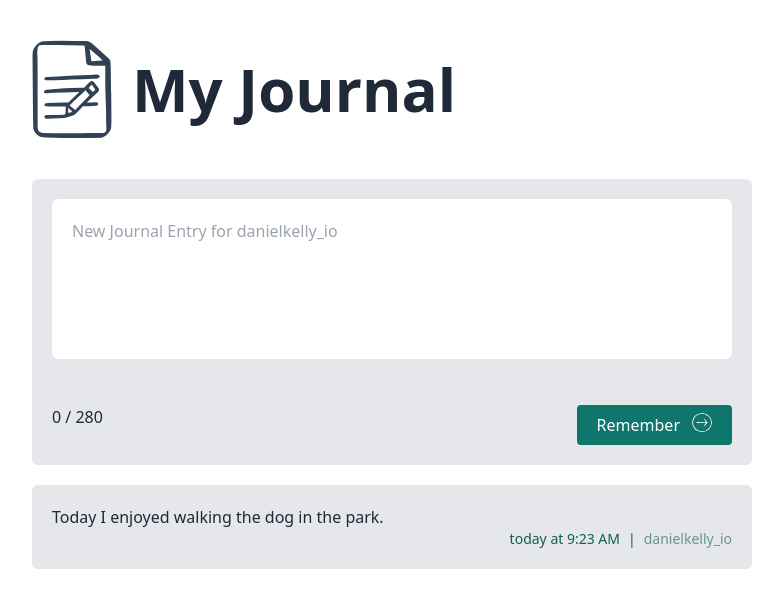
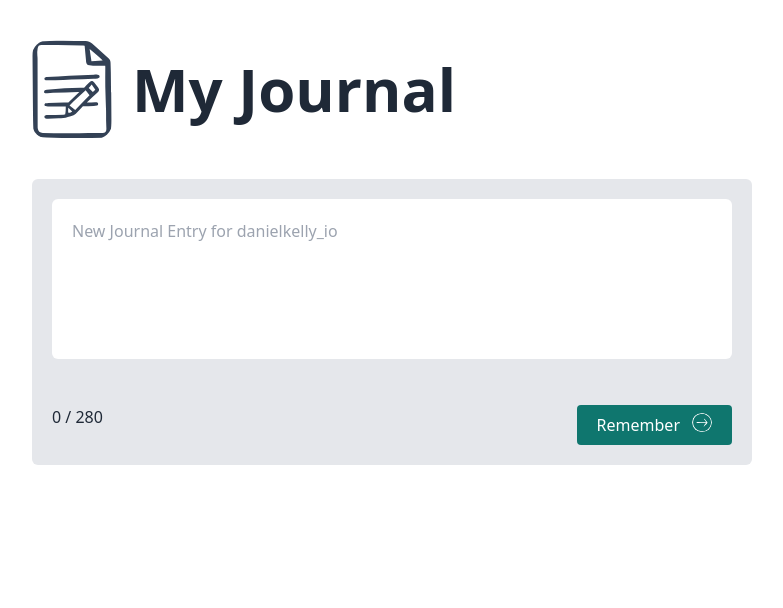
Before and after one commit to bitsnaps/journal-demo-ts-vue3, a Vue app: page / in a window 1280 px wide. Shown: the top 608 px of the page, without its empty margins (248-1031 px from the left). Built offline with nearby package versions, Linux system fonts and the light colour scheme.

Commit message:
list all added entries

```diff
--- a/src/App.vue
+++ b/src/App.vue
@@ -14,8 +14,11 @@ const user: User = reactive({
   settings: []
 })
 
+// It's possible to use ref instead of reactive
+const entries = reactive<Entry[]>([])
+
 const handleCreateEntry = (entry: Entry) => {
-  console.log(entry);
+  entries.unshift(entry)
 }
 
 </script>
@@ -25,8 +28,8 @@ const handleCreateEntry = (entry: Entry) => {
     <TheHeader />
     <EntryEditor @@create="handleCreateEntry" />
     <ul>
-      <li>
-        <EntryCard />
+      <li v-for="entry in entries" :key="entry.id">
+        <EntryCard :entry="entry" />
       </li>
     </ul>
   </main>
--- a/src/components/EntryCard.vue
+++ b/src/components/EntryCard.vue
@@ -1,18 +1,46 @@
 <script lang="ts" setup>
+import type Entry from '../types/Entry'
 import DateDisplay from "./DateDisplay.vue";
 import UseEmojis from "@/composables/UseEmojis";
 const { findEmoji } = UseEmojis();
+
+/*/ Runtime declaration of Props
+const props = defineProps({
+  randomProp: {
+    // We can't use TypeScript declaration for runtime declaration
+    type: Entry
+  }
+})
+*/
+
+// This interface cannot be imported from another file
+// interface Props {
+//   entry: Entry
+//   randomProp: string
+// }
+
+// We use type based declaration (the default value can be done by opt-in reactivityTransform in vite.config.ts)
+// const props = defineProps<Props>()
+// const { entry, randomProp = "default value"} = defineProps<Props>()
+/*const props = */ defineProps<{
+  entry: Entry
+  // entry?: Entry // You can make a prop optional
+  // randomProp: string
+}>()
+
+// We can
 </script>
+
 <template>
   <div class="entry-card">
     <div class="entry-card-body">
-      <component width="75" :is="findEmoji('happy')"></component>
-      <div class="entry-text">Today I enjoyed walking the dog in the park.</div>
+      <component width="75" :is="findEmoji(entry.emoji)"></component>
+      <div class="entry-text">{{ entry.body }}</div>
     </div>
     <div class="entry-footer">
-      <DateDisplay :date="new Date()" class="mr-2" />
+      <DateDisplay :date="entry.createdAt" class="mr-2" />
       |
-      <span class="ml-2">danielkelly_io</span>
+      <span class="ml-2">User ID: {{ entry.userId}}</span>
     </div>
   </div>
 </template>
--- a/src/components/EntryEditor.vue
+++ b/src/components/EntryEditor.vue
@@ -64,7 +64,7 @@ const handleSubmit = () => {
     <EmojiField v-model="emoji" />
     <div class="entry-form-footer">
       <span>{{ charCount }} / {{ maxChars }}</span>
-      <button>Remember <ArrowCircleRight width="20" /></button>
+      <button :disabled="charCount == 0">Remember <ArrowCircleRight width="20" /></button>
     </div>
   </form>
 </template>
--- a/src/composables/UseEmojis.ts
+++ b/src/composables/UseEmojis.ts
@@ -1,3 +1,4 @@
+import type Emoji from "@/types/Emoji";
 import type { Component } from "@vue/runtime-core";
 import { reactive } from "vue";
 
@@ -17,7 +18,7 @@ export default function UseEmojis() {
   /**
    * Get a single emoji component by name
    */
-  const findEmoji = (name: string) =>
+  const findEmoji = (name: Emoji | null) =>
     emojis.find((emoji) => emoji.name === name)?.component;
 
   return { emojis, findEmoji };
--- a/vite.config.ts
+++ b/vite.config.ts
@@ -6,7 +6,9 @@ import svgLoader from "vite-svg-loader";
 
 // https://vitejs.dev/config/
 export default defineConfig({
-  plugins: [vue(), svgLoader()],
+  plugins: [vue({
+    reactivityTransform: true // experimental vue features (planned v3.3)
+  }), svgLoader()],
   resolve: {
     alias: {
       "@": fileURLToPath(new URL("./src", import.meta.url)),
```
